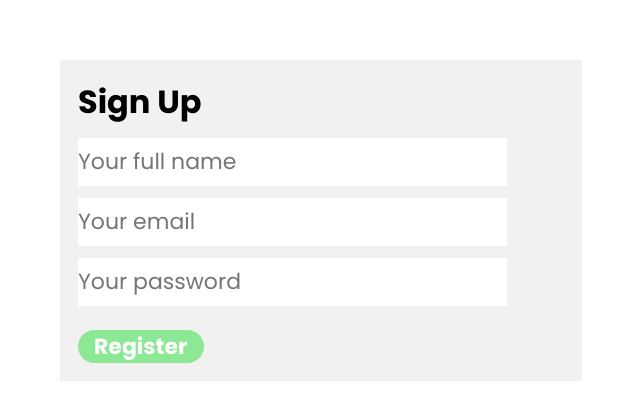
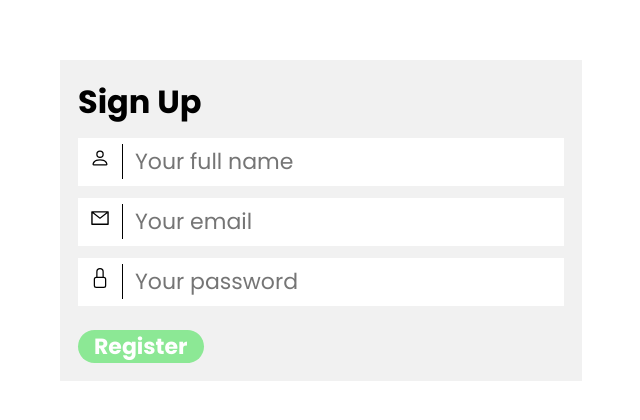
Before and after one commit to wetrustinprize/zork-frontend, a Next.js app: page /signup in a window 1280 px wide. Shown: the part 180-600 px from the top of the page, without its empty margins (319-959 px from the left). Built offline with nearby package versions, Linux system fonts and the light colour scheme.

Commit message:
icon size fix

```diff
--- a/src/components/ZorkInput/index.tsx
+++ b/src/components/ZorkInput/index.tsx
@@ -1,7 +1,7 @@
 import { InputHTMLAttributes } from "hoist-non-react-statics/node_modules/@types/react";
-import { HTMLAttributes, ReactElement } from "react";
+import { ReactElement } from "react";
 
-import styles from "./style.module.scss";
+import style from "./style.module.scss";
 
 interface IZorkInput {
   icon: ReactElement;
@@ -10,9 +10,9 @@ interface IZorkInput {
 const ZorkInput: React.FC<IZorkInput & InputHTMLAttributes<HTMLInputElement>> =
   ({ icon, ...props }: IZorkInput & InputHTMLAttributes<HTMLInputElement>) => {
     return (
-      <div className={styles.zInputText}>
-        {icon}
-        <div />
+      <div className={style.zInputText}>
+        <div className={style.icon}>{icon}</div>
+        <div className={style.divider} />
         <input {...props} />
       </div>
     );
```
